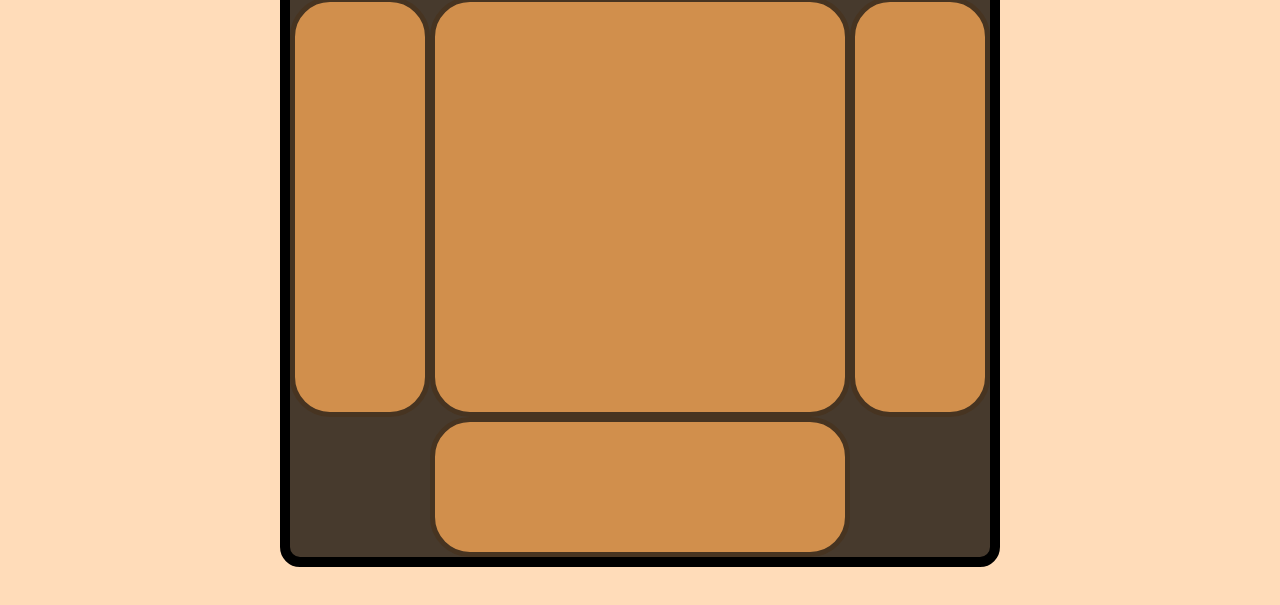
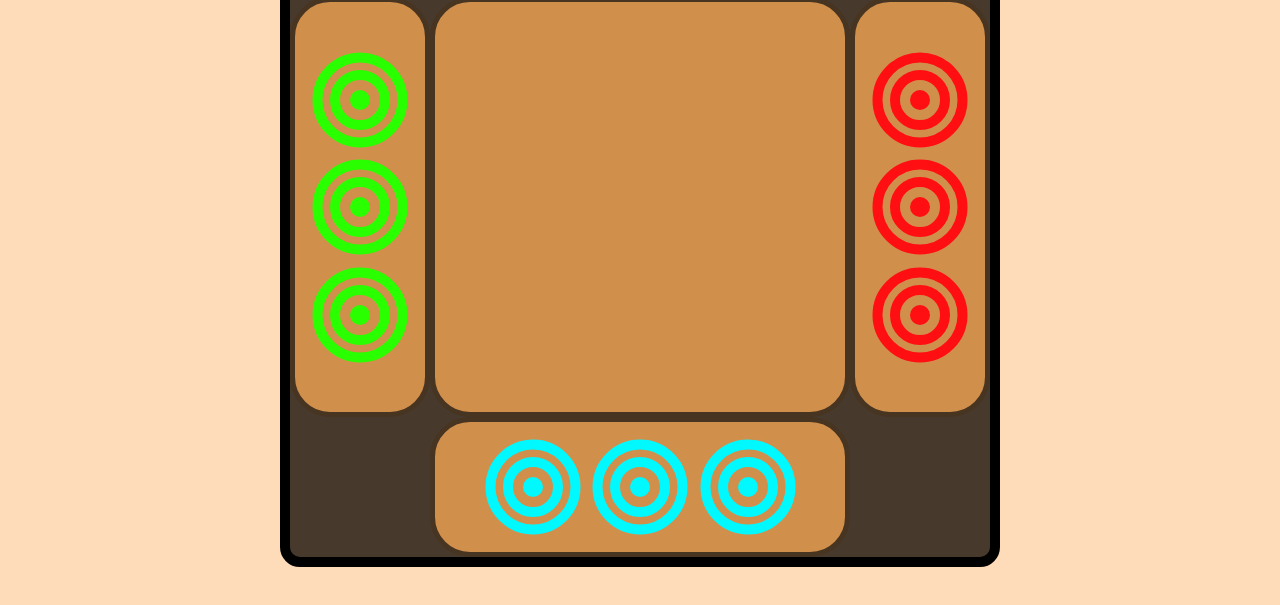
Before and after one commit to djricky808/richard-Otrio-Mar25Hackathon, a plain HTML site: page index.html in a window 1280 px wide. Shown: the part 193-798 px from the top of the page. Drawn offline with Linux system fonts and the light colour scheme.

Commit message:
Copied CSS style for other colors

```diff
--- a/css/styles.css
+++ b/css/styles.css
@@ -109,6 +109,12 @@ a:hover {
   justify-content: space-evenly;
 }
 
+.red-side,
+.green-side {
+  flex-direction: column;
+  justify-content: space-evenly;
+}
+
 .purple-side {
   grid-column: 2/5;
   grid-row: 1/2;
@@ -136,3 +142,26 @@ a:hover {
 .outer-purple {
   border-color: var(--purple);
 }
+
+.inner-blue {
+  background-color: var(--blue);
+}
+
+.outer-blue {
+  border-color: var(--blue);
+}
+
+.inner-red {
+  background-color: var(--red);
+}
+
+.outer-red {
+  border-color: var(--red);
+}
+.inner-green {
+  background-color: var(--green);
+}
+
+.outer-green {
+  border-color: var(--green);
+}
--- a/index.html
+++ b/index.html
@@ -29,10 +29,58 @@
           <div class="large-ring outer-purple"></div>
         </div>
       </div>
-      <div class="player-pieces green-side green"></div>
+      <div class="player-pieces green-side green">
+        <div class="ring-cell">
+          <div class="peg inner-green"></div>
+          <div class="small-ring outer-green"></div>
+          <div class="large-ring outer-green"></div>
+        </div>
+        <div class="ring-cell">
+          <div class="peg inner-green"></div>
+          <div class="small-ring outer-green"></div>
+          <div class="large-ring outer-green"></div>
+        </div>
+        <div class="ring-cell">
+          <div class="peg inner-green"></div>
+          <div class="small-ring outer-green"></div>
+          <div class="large-ring outer-green"></div>
+        </div>
+      </div>
       <div class="main-board"></div>
-      <div class="player-pieces red-side red"></div>
-      <div class="player-pieces blue-side blue"></div>
+      <div class="player-pieces red-side red">
+        <div class="ring-cell">
+          <div class="peg inner-red"></div>
+          <div class="small-ring outer-red"></div>
+          <div class="large-ring outer-red"></div>
+        </div>
+        <div class="ring-cell">
+          <div class="peg inner-red"></div>
+          <div class="small-ring outer-red"></div>
+          <div class="large-ring outer-red"></div>
+        </div>
+        <div class="ring-cell">
+          <div class="peg inner-red"></div>
+          <div class="small-ring outer-red"></div>
+          <div class="large-ring outer-red"></div>
+        </div>
+      </div>
+      <div class="player-pieces blue-side blue">
+        <div class="ring-cell">
+          <div class="peg inner-blue"></div>
+          <div class="small-ring outer-blue"></div>
+          <div class="large-ring outer-blue"></div>
+        </div>
+        <div class="ring-cell">
+          <div class="peg inner-blue"></div>
+          <div class="small-ring outer-blue"></div>
+          <div class="large-ring outer-blue"></div>
+        </div>
+        <div class="ring-cell">
+          <div class="peg inner-blue"></div>
+          <div class="small-ring outer-blue"></div>
+          <div class="large-ring outer-blue"></div>
+        </div>
+      </div>
     </section>
   </body>
 </html>
```
